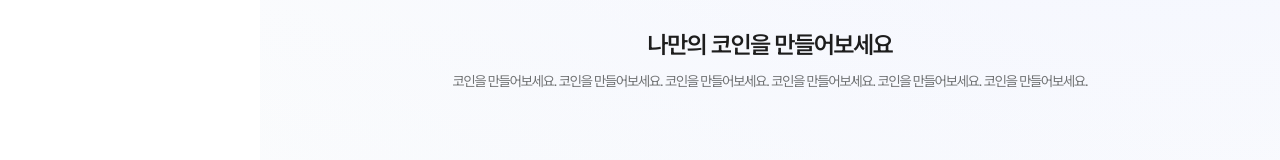
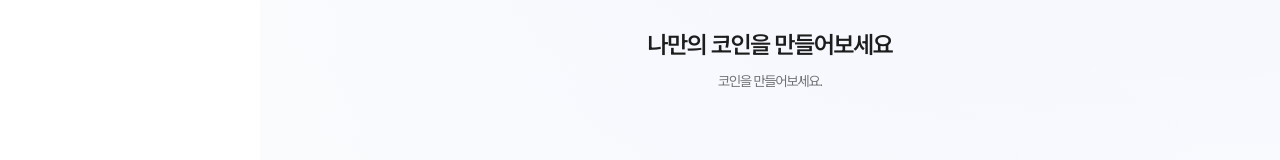
Before and after one commit to Nexters/BlockBuilderFront, a Next.js app: page /coin in a window 1280 px wide. Shown: the part 340-500 px from the top of the page. Built offline with nearby package versions, Linux system fonts and the light colour scheme; no server answers.

Commit message:
feat: nft, coin 페이지 로딩 추가 (#33)
* feat: nft, coin 페이지 로딩 추가

* fix: 추천 질문 높이 변경

```diff
--- a/src/app/chat/components/Questions/Question.tsx
+++ b/src/app/chat/components/Questions/Question.tsx
@@ -15,7 +15,7 @@ const Question = ({ id, category_name, question, isActive, isPrev, onClick }: Qu
     <div key={id} className={clsx('flex h-[13.1rem] items-center', isPrev && 'justify-end')}>
       <button
         className={clsx(
-          'flex h-full flex-col gap-[0.8rem] rounded-[1.2rem] p-[1.6rem] text-start transition-transform hover:shadow-normal',
+          'flex flex-col gap-[0.8rem] rounded-[1.2rem] p-[1.6rem] text-start transition-transform hover:shadow-normal',
           isActive
             ? 'hover:bg-gradient-card-1 h-full w-[22rem] bg-blue-200'
             : 'bg-system-light/60 h-[10.6rem] w-[18.6rem] border border-blue-100'
--- a/src/app/coin/page.tsx
+++ b/src/app/coin/page.tsx
@@ -11,10 +11,13 @@ const CoinPage = () => {
     <div className="flex size-full flex-col items-center justify-center gap-[4rem] p-[4rem]">
       <div className="flex flex-col items-center gap-[0.8rem]">
         <h1 className="text-title-1-semibold">나만의 코인을 만들어보세요</h1>
-        <p className="text-body-2-regular text-gray-700">
-          코인을 만들어보세요. 코인을 만들어보세요. 코인을 만들어보세요. 코인을 만들어보세요. 코인을 만들어보세요.
-          코인을 만들어보세요.
-        </p>
+        <p className="text-body-2-regular text-gray-700">코인을 만들어보세요.</p>
+        {coin && (
+          <div className="flex flex-col items-center gap-[1.2rem]">
+            <Image src="/images/chat/block.gif" alt="loading" width={200} height={200} />
+            <p className="text-body-2-semibold">코인을 생성중이에요.</p>
+          </div>
+        )}
         {coin && (
           <div className="flex flex-col gap-[1.2rem] text-body-2-regular">
             <Image src={coin.image} alt="coin" width={100} height={100} />
--- a/src/app/nft/page.tsx
+++ b/src/app/nft/page.tsx
@@ -15,6 +15,12 @@ const NftPage = () => {
           블록체인 기술을 활용하여 손쉽게 NFT를 만들어보세요. 쉽고 빠르게 소유권을 증명할 수 있는 NFT를 만들어 보세요.
         </p>
       </div>
+      {!nft && (
+        <div className="flex flex-col items-center gap-[1.2rem]">
+          <Image src="/images/chat/block.gif" alt="loading" width={200} height={200} />
+          <p className="text-body-2-semibold">NFT를 생성중이에요.</p>
+        </div>
+      )}
       {nft && (
         <div className="flex items-center gap-[3.2rem] mobile:flex-col">
           <Image src={nft.image_url} alt="nft" width={200} height={200} />
```
